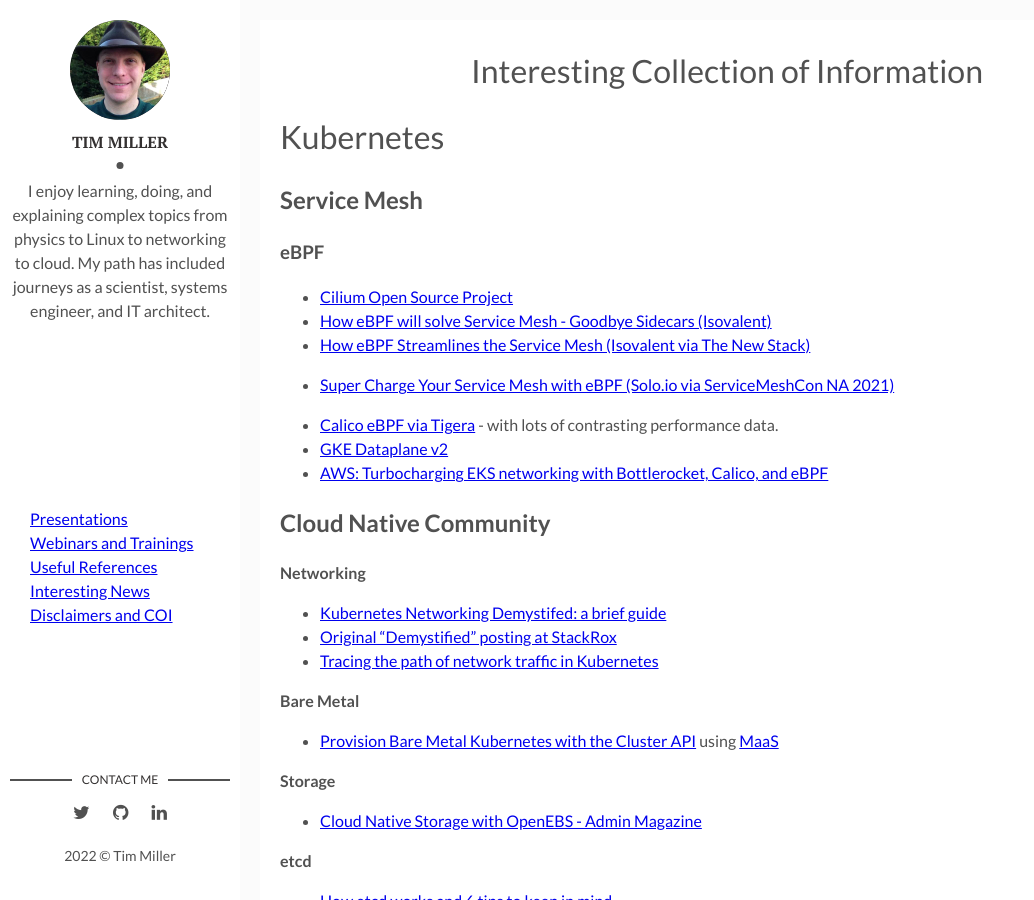
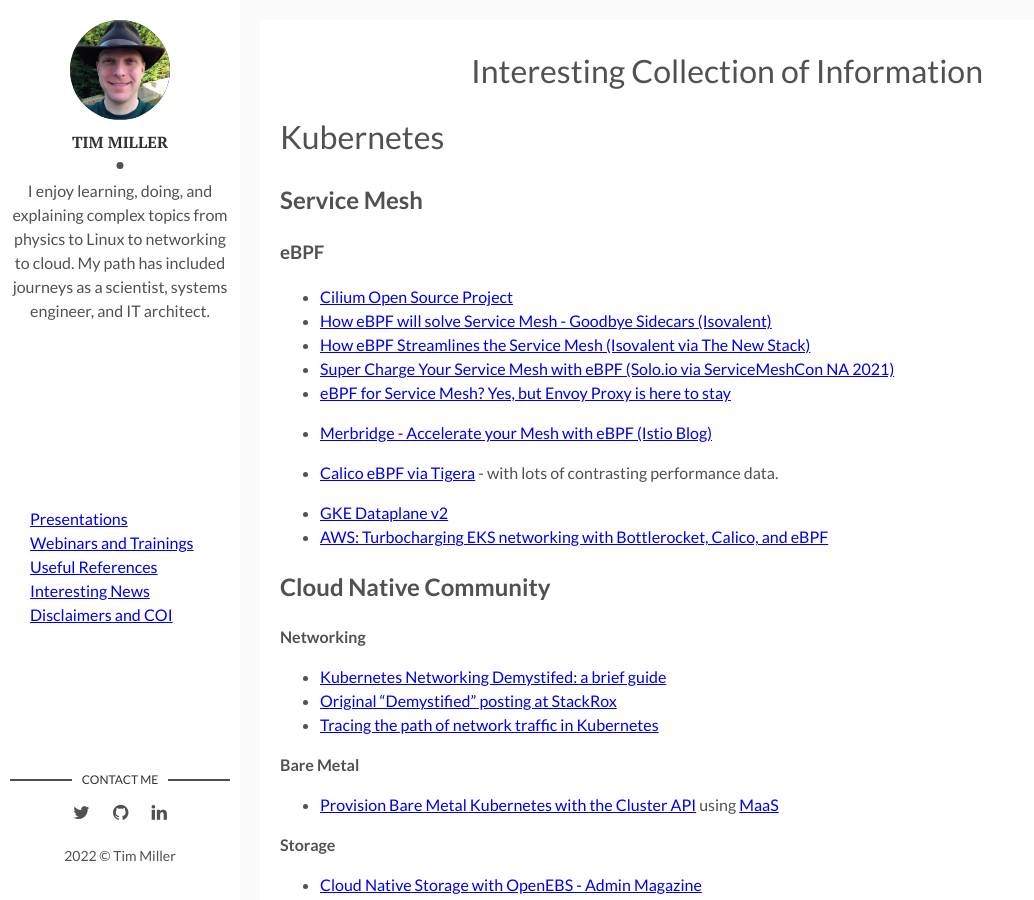
Before and after one commit to broadcaststorm/broadcaststorm.github.io, a Jekyll site: the page built from _posts/references/0001-01-03-useful-references.md, in a window 1280 px wide and 900 px high. Shown: the whole window, without its empty margins (0-1034 px from the left). Built offline with Jekyll 4.4.1, drawn with Linux system fonts in a browser that asks for light colours.

Commit message:
More eBPF/Service Mesh links

```diff
--- a/_posts/references/0001-01-03-useful-references.md
+++ b/_posts/references/0001-01-03-useful-references.md
@@ -16,8 +16,11 @@ tags:
 - [How eBPF will solve Service Mesh - Goodbye Sidecars (Isovalent)](https://isovalent.com/blog/post/2021-12-08-ebpf-servicemesh)
 - [How eBPF Streamlines the Service Mesh (Isovalent via The New Stack)](https://thenewstack.io/how-ebpf-streamlines-the-service-mesh/)
 - [Super Charge Your Service Mesh with eBPF (Solo.io via ServiceMeshCon NA 2021)](https://youtu.be/VV3MzbPXyTM)
+- [eBPF for Service Mesh? Yes, but Envoy Proxy is here to stay](https://www.solo.io/blog/ebpf-for-service-mesh/)
+- [Merbridge - Accelerate your Mesh with eBPF (Istio Blog)](https://istio.io/latest/blog/2022/merbridge/)
 
 - [Calico eBPF via Tigera](https://www.tigera.io/blog/introducing-the-calico-ebpf-dataplane/) - with lots of contrasting performance data.
+
 - [GKE Dataplane v2](https://cloud.google.com/kubernetes-engine/docs/concepts/dataplane-v2)
 - [AWS: Turbocharging EKS networking with Bottlerocket, Calico, and eBPF](https://aws.amazon.com/blogs/containers/turbocharging-eks-networking-with-bottlerocket-calico-and-ebpf/)
 
```
